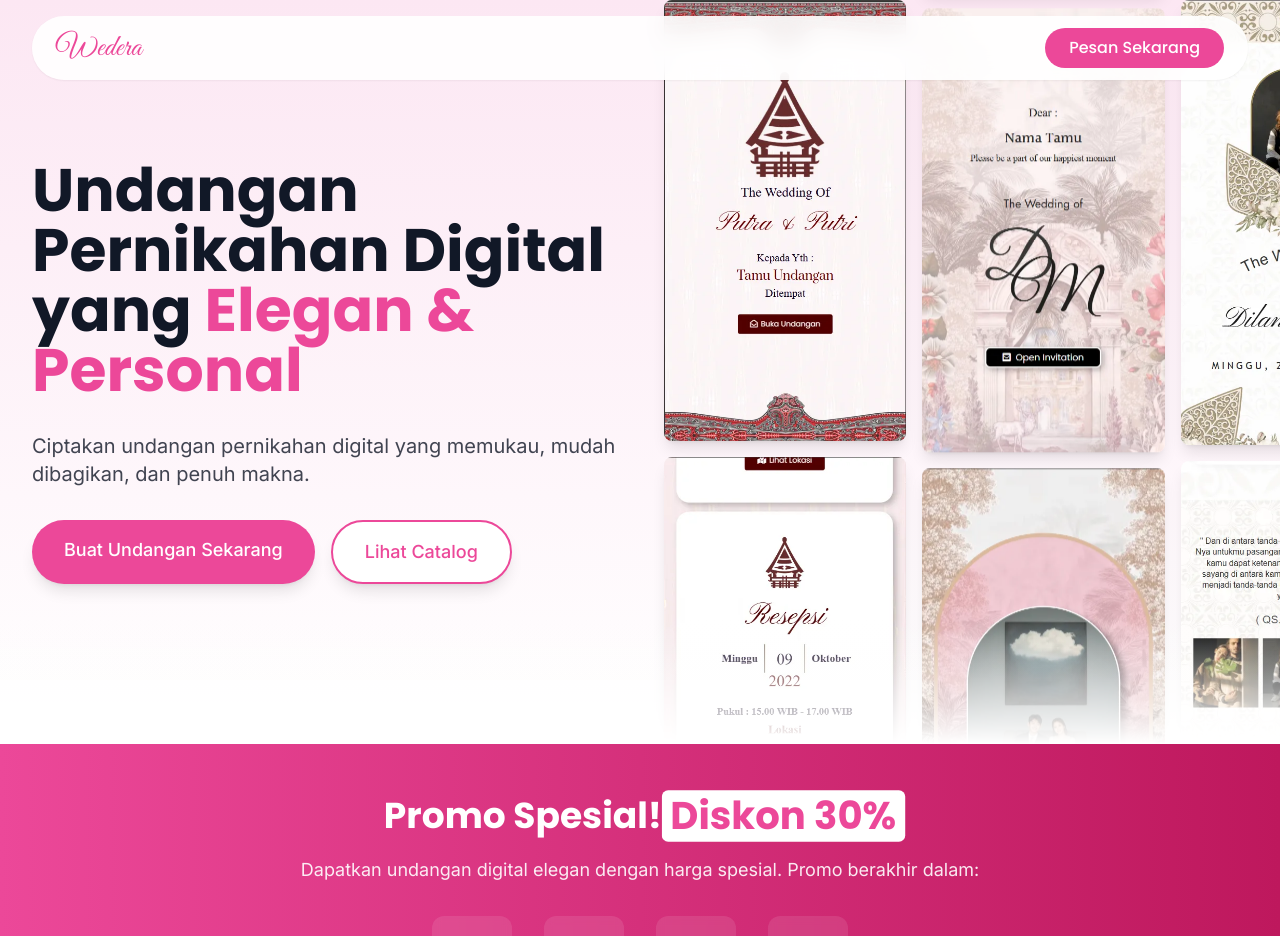
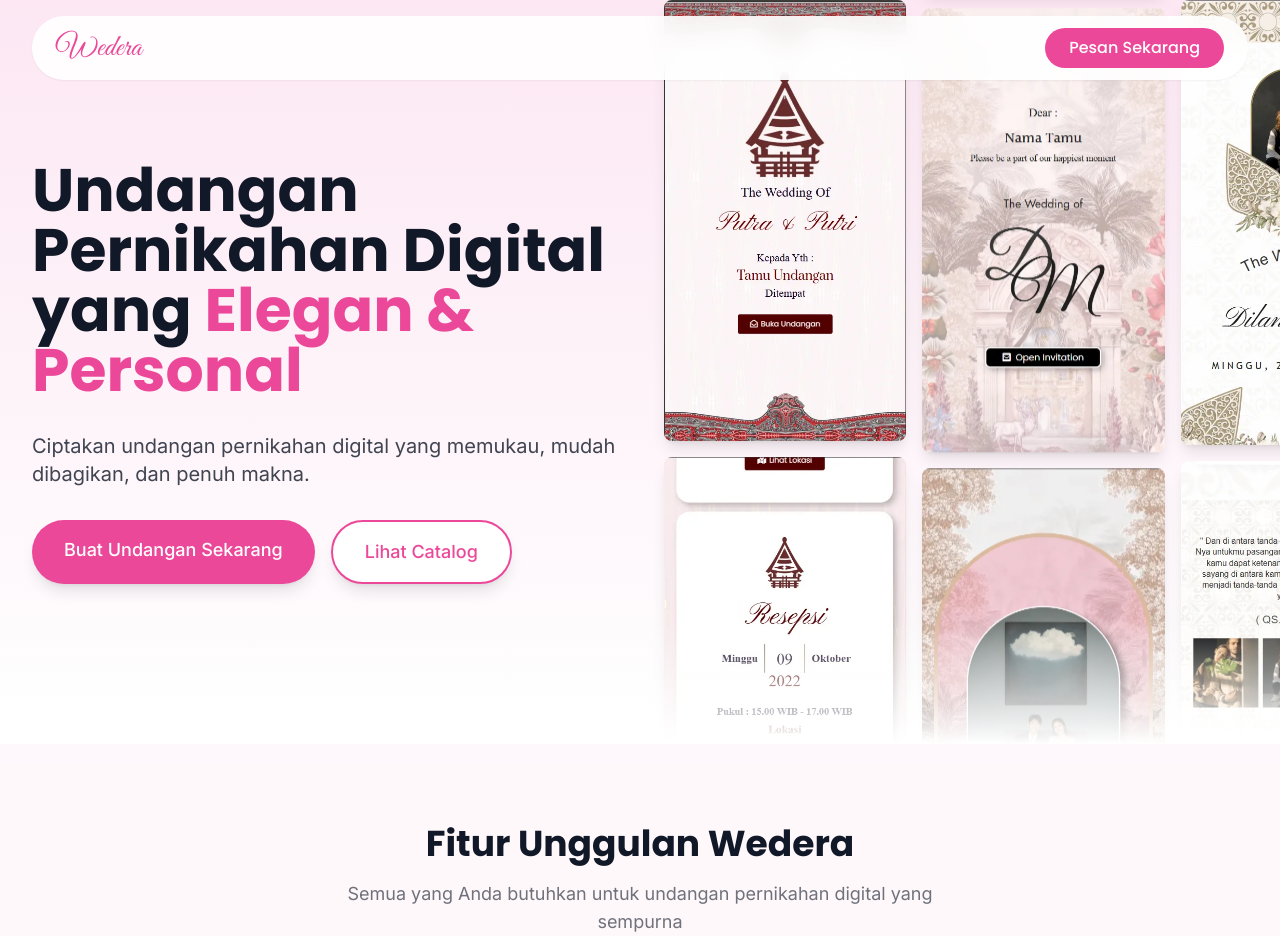
Before and after one commit to mfauzanamzar/wedera-lp, a Next.js app: page / in a window 1280 px wide. Shown: the top 936 px of the page. Built offline with nearby package versions, Linux system fonts and the light colour scheme; no server answers; a web font is replaced by a local one.

Commit message:
feat: add environment configuration for promo banner and pricing, including setup guide in README and new example file

```diff
--- a/src/app/page.tsx
+++ b/src/app/page.tsx
@@ -10,14 +10,19 @@ import Contact from '@/components/Contact';
 import Footer from '@/components/Footer';
 
 export default function Home() {
-  // Set the end date for the discount banner (e.g., December 31, 2024)
-  const discountEndDate = new Date('2025-06-30T23:59:59');
+  // Get discount end date from environment variables
+  const discountEndDate = new Date(
+    process.env.NEXT_PUBLIC_PROMO_END_DATE || '2025-12-30T23:59:59'
+  );
+
+  // Check if discount banner should be shown
+  const showDiscountBanner = process.env.NEXT_PUBLIC_SHOW_DISCOUNT_BANNER === 'true';
 
   return (
     <main className="min-h-screen">
       <Navbar />
       <Hero />
-      <DiscountBanner endDate={discountEndDate} />
+      {showDiscountBanner && <DiscountBanner endDate={discountEndDate} />}
       <Features />
       <Catalog />
       <Pricing />
--- a/src/components/DiscountBanner.tsx
+++ b/src/components/DiscountBanner.tsx
@@ -14,6 +14,11 @@ export default function DiscountBanner({ endDate }: DiscountBannerProps) {
     minutes: 0,
     seconds: 0
   });
+
+  // Get promo configuration from environment variables
+  const promoTitle = process.env.NEXT_PUBLIC_PROMO_TITLE || 'Promo Spesial!';
+  const promoPercentage = process.env.NEXT_PUBLIC_PROMO_PERCENTAGE || '30';
+  const promoDescription = process.env.NEXT_PUBLIC_PROMO_DESCRIPTION || 'Dapatkan undangan digital elegan dengan harga spesial. Promo berakhir dalam:';
 
   useEffect(() => {
     const timer = setInterval(() => {
@@ -63,10 +68,10 @@ export default function DiscountBanner({ endDate }: DiscountBannerProps) {
       <div className="max-w-7xl mx-auto px-4 sm:px-6 lg:px-8">
         <div className="text-center" data-aos="fade-up">
           <h2 className="font-heading font-bold text-3xl md:text-4xl text-white mb-4">
-            Promo Spesial! <span className="text-wedera-primary bg-white px-2 py-1 rounded-md ring-animation">Diskon 30%</span>
+            {promoTitle} <span className="text-wedera-primary bg-white px-2 py-1 rounded-md ring-animation">Diskon {promoPercentage}%</span>
           </h2>
           <p className="text-white/90 font-body text-lg mb-8">
-            Dapatkan undangan digital elegan dengan harga spesial. Promo berakhir dalam:
+            {promoDescription}
           </p>
 
           <div className="flex justify-center items-center gap-4 md:gap-8 mb-8">
--- a/src/components/Pricing.tsx
+++ b/src/components/Pricing.tsx
@@ -1,11 +1,16 @@
 import { Check, ArrowRight } from 'lucide-react';
 import Link from 'next/link';
 
+export default function Pricing() {
+  // Get discount percentage from environment variables to match promo banner
+  const discount = parseInt(process.env.NEXT_PUBLIC_PROMO_PERCENTAGE || '30');
+
+  // Get pricing from environment variables with fallback to default values
   const plans = [
     {
       name: 'Non Foto',
-    originalPrice: '79.000',
-    price: '55.000',
+      originalPrice: process.env.NEXT_PUBLIC_PRICE_NON_FOTO_ORIGINAL || '79.000',
+      price: process.env.NEXT_PUBLIC_PRICE_NON_FOTO || '55.000',
       description: 'Untuk pernikahan sederhana dan elegan',
       features: [
         'Desain Tema Non Foto',
@@ -19,8 +24,8 @@ const plans = [
     },
     {
       name: 'Premium',
-    originalPrice: '129.000',
-    price: '90.000',
+      originalPrice: process.env.NEXT_PUBLIC_PRICE_PREMIUM_ORIGINAL || '129.000',
+      price: process.env.NEXT_PUBLIC_PRICE_PREMIUM || '90.000',
       description: 'Untuk pernikahan yang lebih spesial',
       features: [
         'Semua fitur Non Foto',
@@ -34,9 +39,6 @@ const plans = [
     }
   ];
 
-const discount = 30;
-
-export default function Pricing() {
   return (
     <section className="py-16 lg:py-20 bg-gradient-to-b from-white to-wedera-pastel">
       <div className="max-w-7xl mx-auto px-4 sm:px-6 lg:px-8">
@@ -65,8 +67,6 @@ export default function Pricing() {
                   </span>
                 </div>
               )}
-
-
 
               <div className="text-center mb-8">
                 <h3 className="font-heading font-bold text-2xl text-neutral-dark mb-2">
```
Also changed, not shown: env-example.txt (added), 2 other files (tests, documents, lock files or other folders). Lines whose indentation alone changed are shown as unchanged.
